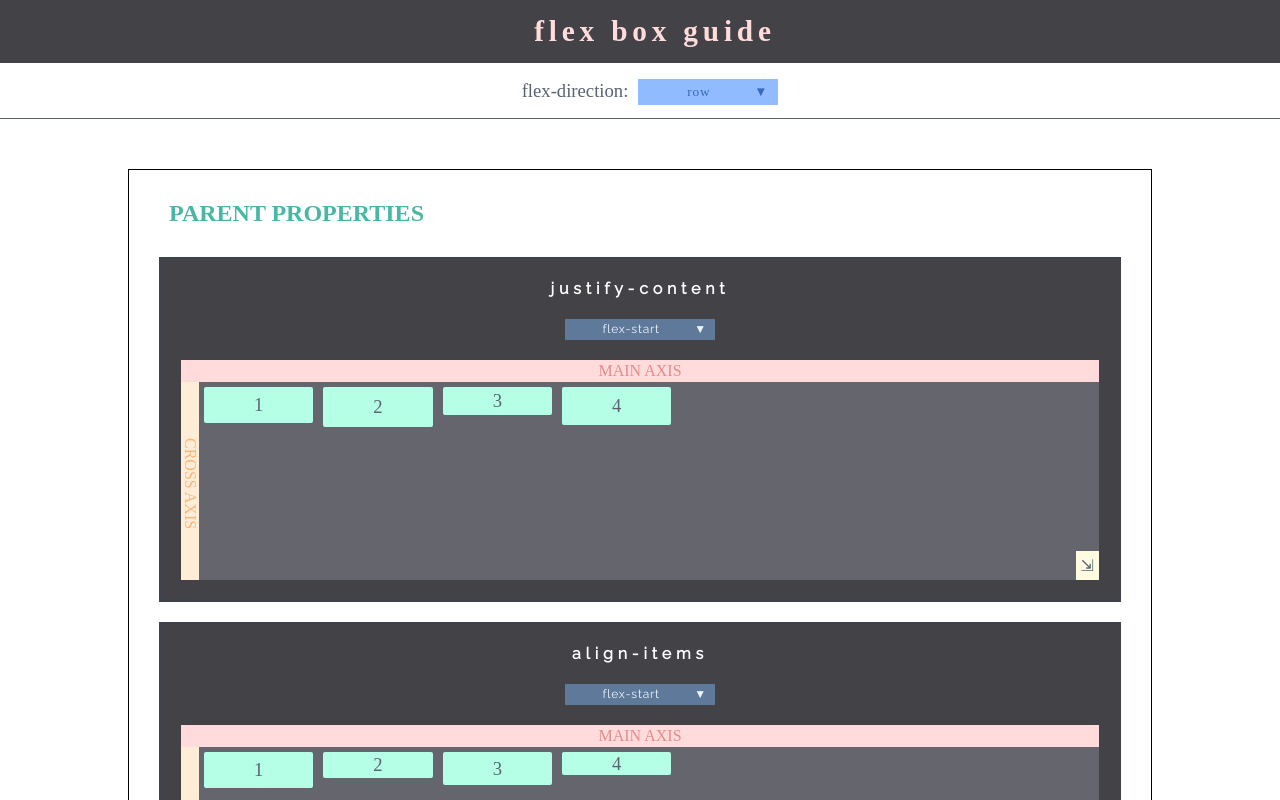
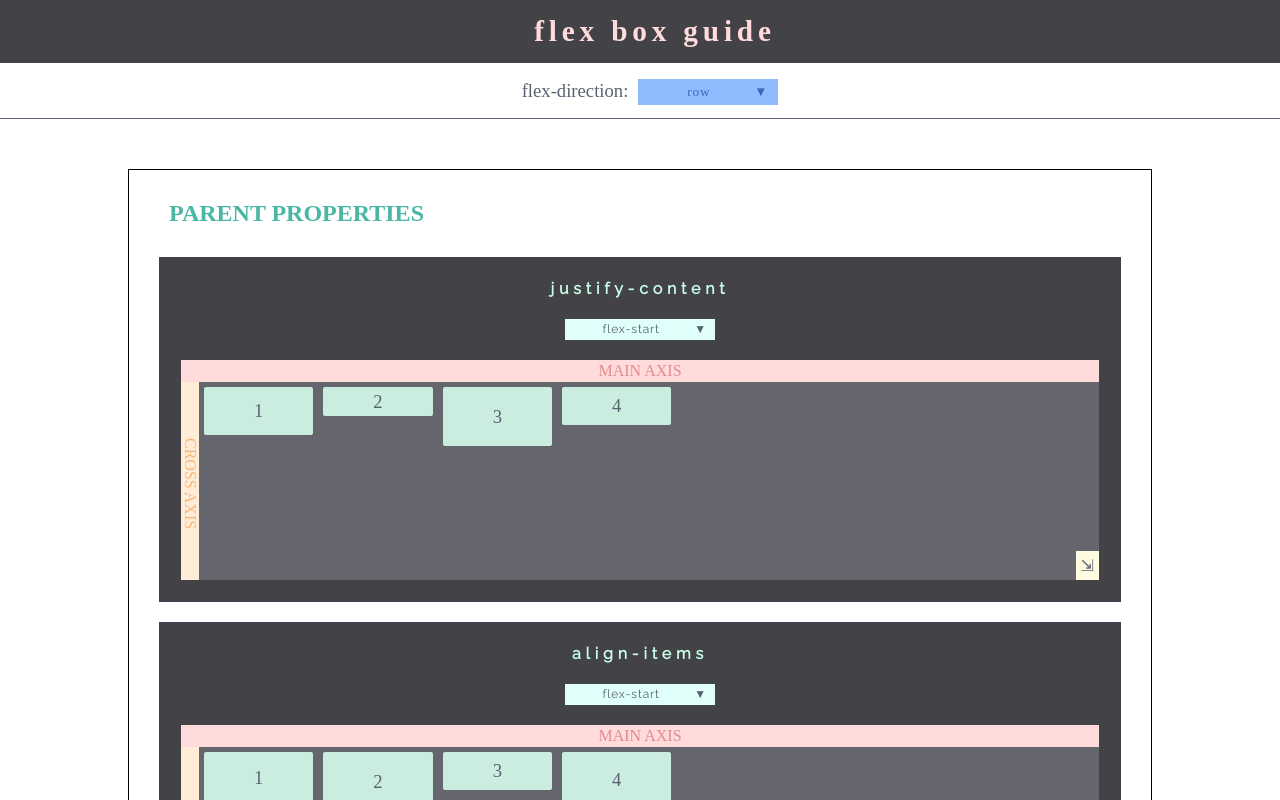
Before and after one commit to mlizchap/flex-box-guide, a React (Create React App) app: page / in a window 1280 px wide. Shown: the top 800 px of the page. Built offline with nearby package versions, Linux system fonts and the light colour scheme; a web font is replaced by a local one.

Commit message:
changed styling colors for parent properties

```diff
--- a/src/components/childPropertiesSection/FlexDisplayContainer.js
+++ b/src/components/_childPropertiesSection/FlexDisplayContainer.js
@@ -14,8 +14,8 @@ class FlexDisplayContainer extends Component {
         }
     }
     componentDidMount = () => {
-        this.setState({ heights: Array.from({length: 3}, (_, i) => this.getRandomValue(25, 60)) })
-        this.setState({ widths: Array.from({length: 3}, (_, i) => this.getRandomValue(60, 120)) }, () => console.log(this.state.widths))
+        this.setState({ heights: Array.from({length: 3}, (_, i) => this.getRandomValue(25, 75)) })
+        this.setState({ widths: Array.from({length: 3}, (_, i) => this.getRandomValue(60, 120)) })
     }
     getRandomValue = (min,max) => {
         return Math.floor(Math.random()*(max-min+1)+min);
--- a/src/components/parentPropertiesSection/FlexDisplayContainer.js
+++ b/src/components/parentPropertiesSection/FlexDisplayContainer.js
@@ -11,19 +11,16 @@ class FlexDisplayContainer extends Component {
         super(props);
         this.state = {
             flexDir: "row",
-            widths: [],
-            heights: []
+            heights: [],
         }
     }
     componentDidMount = () => {
-        this.setState({ widths: Array.from({length: 10}, (_, i) => this.getRandomValue(20, 50)) })
-        this.setState({ heights: Array.from({length: 10}, (_, i) => this.getRandomValue(20, 50)) })
+        this.setState({ heights: Array.from({length: 10}, (_, i) => this.getRandomValue(25, 75)) })
     }
     getRandomValue = (min,max) => {
         return Math.floor(Math.random()*(max-min+1)+min);
     }
     render() {
-        console.log(this.state.items)
         return (
             <React.Fragment>
             <HorizantalAxis {...this.props}>
@@ -50,7 +47,6 @@ class FlexDisplayContainer extends Component {
                             <FlexDisplayItem
                                 key={i}
                                 display={i+1}
-                                //height={this.seedNumber(Math.floor(Math.random() * 16) + 20)}
                                 height={this.state.heights[i]}
                             />
                         )
--- a/src/components/parentPropertiesSection/FlexDisplayItem.js
+++ b/src/components/parentPropertiesSection/FlexDisplayItem.js
@@ -24,13 +24,14 @@ export default FlexDisplayItem;
 const ItemStyle = styled.div`
     height: ${props => props.height}px;
     line-height: ${props => props.height}px;
+    width: ${props => props.width}px;
     border-radius: 2px;
     padding-right: 50px;
     padding-left: 50px;
     font-size: 14pt;
     text-align: center;
     margin: 5px;
-    background-color: ${globalStyle.parentPropColors.a}
+    background-color: ${globalStyle.parentPropColors.item}
     color: ${globalStyle.mainColor}
     font-family: ${globalStyle.titleFont}
 `
--- a/src/components/parentPropertiesSection/index.js
+++ b/src/components/parentPropertiesSection/index.js
@@ -73,13 +73,15 @@ class ParentPropertiesSection extends Component {
                         {parentProperties.detail.map(property => {
                             return (
                                 <div className="section" key={property.camelCaseTitle}>
-                                    <h1>{property.kabobCaseTitle}</h1>
+                                    <h1 style={{color: globalStyle.parentPropColors.subHeader}}>{property.kabobCaseTitle}</h1>
                                     <DropDownMenuSectionStyle>
                                         <DropDownMenu
                                             font={globalStyle.mainFont}
                                             handleSelect={(selected) => this.selectValue(selected, property.camelCaseTitle)}
                                             contentItems={property.values}
                                             defaultValue={property.defaultValue}
+                                            buttonColor={globalStyle.parentPropColors.dropDownBtn}
+                                            buttonFontColor={globalStyle.mainColor}
                                         />
                                     </DropDownMenuSectionStyle>
                                     <FlexDisplayContainer
--- a/src/globalStyle.js
+++ b/src/globalStyle.js
@@ -12,9 +12,9 @@ export const globalStyle = {
 
     parentPropColors: {
         main: '#49b7a4',
-        a: '#b5ffe6',
-        b: '#ddffe9',
-        c: '#a9e8ce',
+        subHeader: '#c9ffe8',
+        item: '#cbede0',
+        dropDownBtn: `#e0fffa`,
     },
 
     childPropColors: {
```
Also changed, not shown: src/components/App.js (+1 -15 lines), src/components/_childPropertiesSection/FlexDisplayItem.js (renamed from src/components/childPropertiesSection/FlexDisplayItem.js), src/components/_childPropertiesSection/ItemInfoCard.js (renamed from src/components/childPropertiesSection/ItemInfoCard.js), src/components/_childPropertiesSection/ItemInfoCardContainer.js (renamed from src/components/childPropertiesSection/ItemInfoCardContainer.js), src/components/_childPropertiesSection/index.js (renamed from src/components/childPropertiesSection/index.js).
